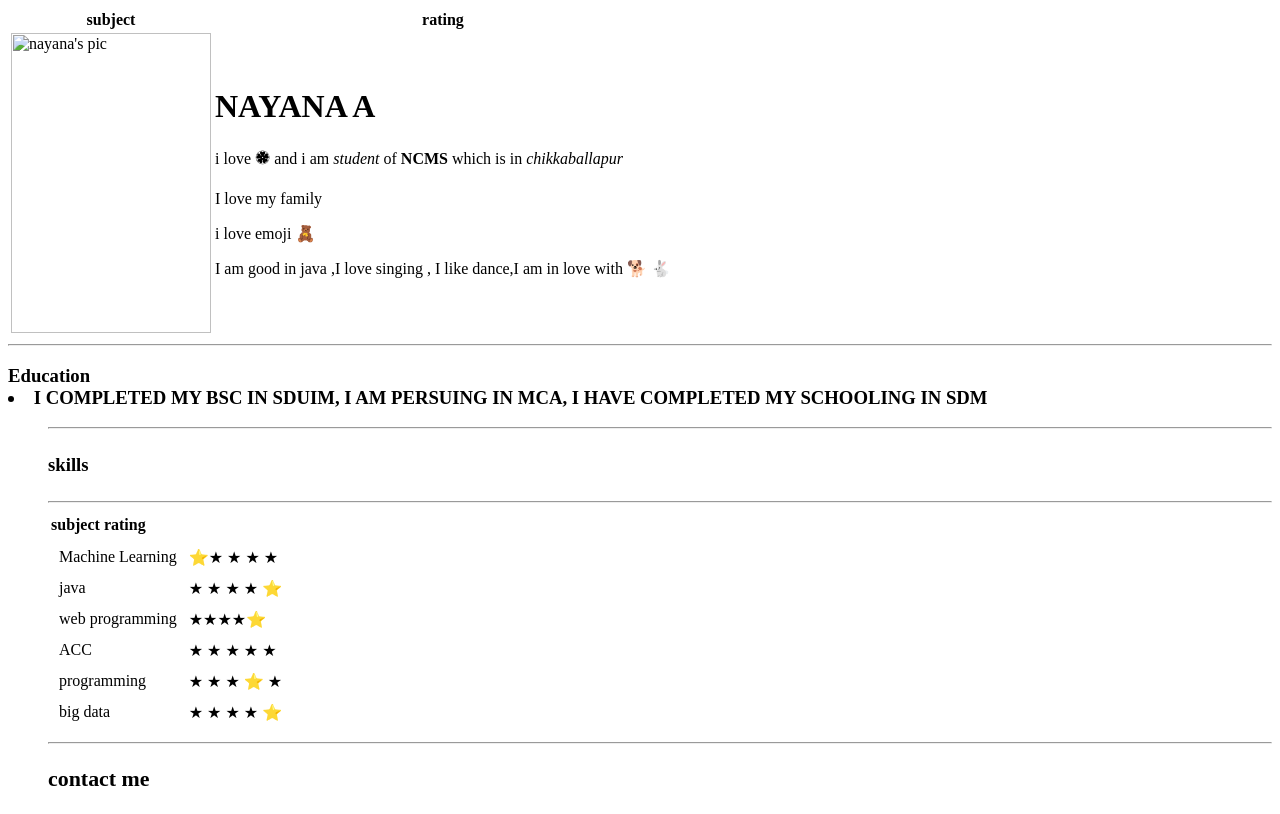
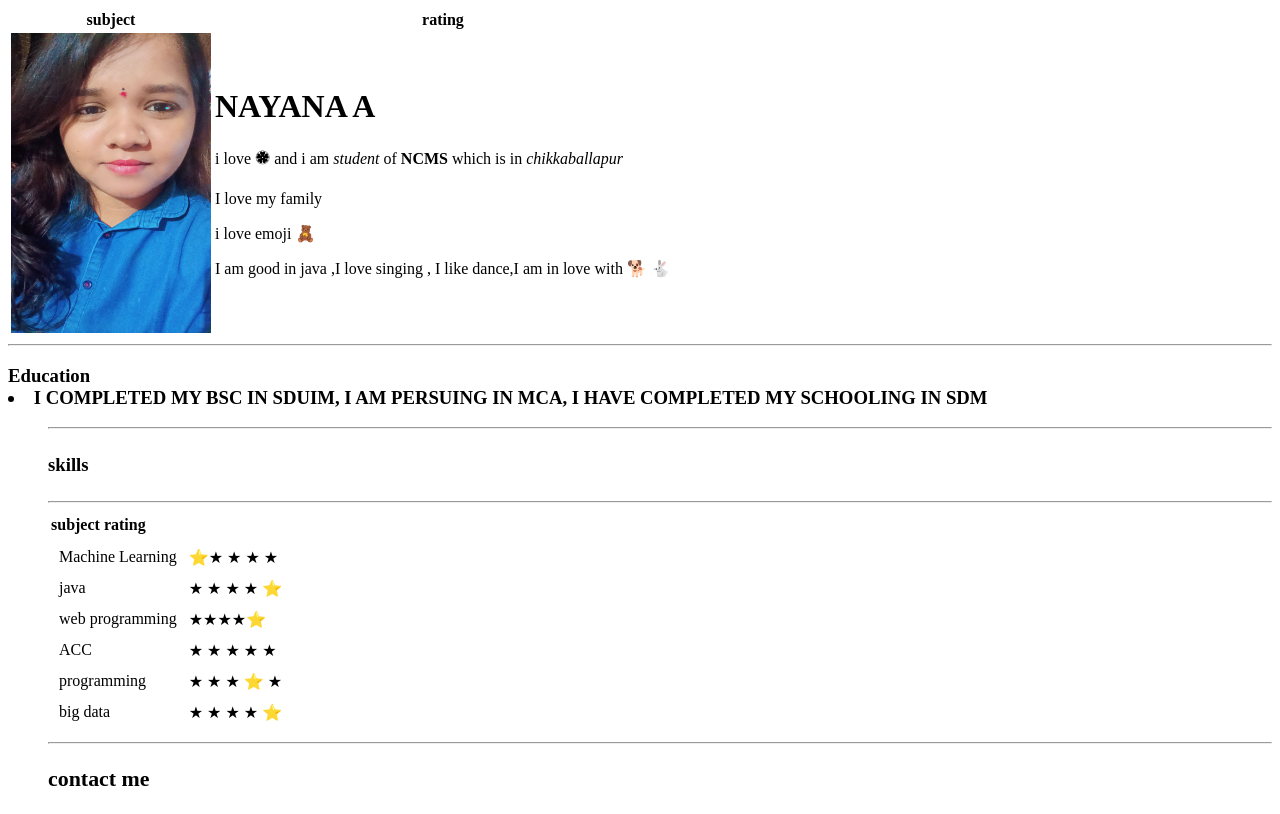
Before and after one commit to NayanaArjunM/cv, a plain HTML site: page index.html in a window 1280 px wide. Drawn offline with Linux system fonts and the light colour scheme.

Commit message:
added the image

```diff
--- a/index.html
+++ b/index.html
@@ -8,7 +8,7 @@
         <th>subject</th>
         <th>rating</th>
       </tr>
-    <td><img src = "images/https://github.com/NayanaArjunM/cv/blob/main/images/images/IMG-20230702-WA0093.jpg"alt ="nayana's pic" height=300px width=200px
+    <td><img src = "images/images/IMG-20230702-WA0093.jpg"alt ="nayana's pic" height=300px width=200px
 "/>
 <td><h1> NAYANA A</h1>
     <p> i love &#127990; and i am <em>student</em> of <strong>NCMS</strong> which is in <i>chikkaballapur</i></p>
```
